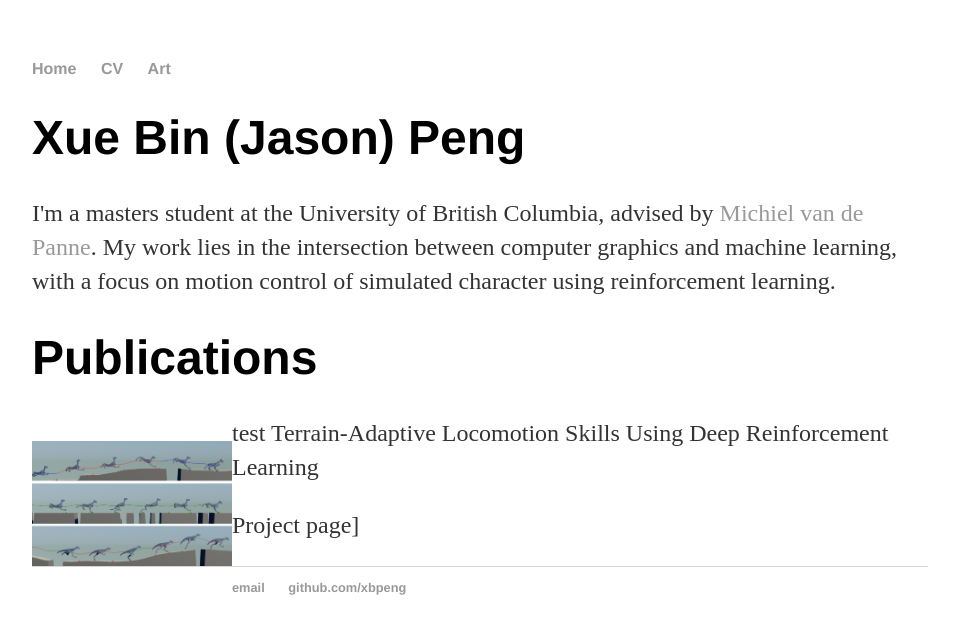
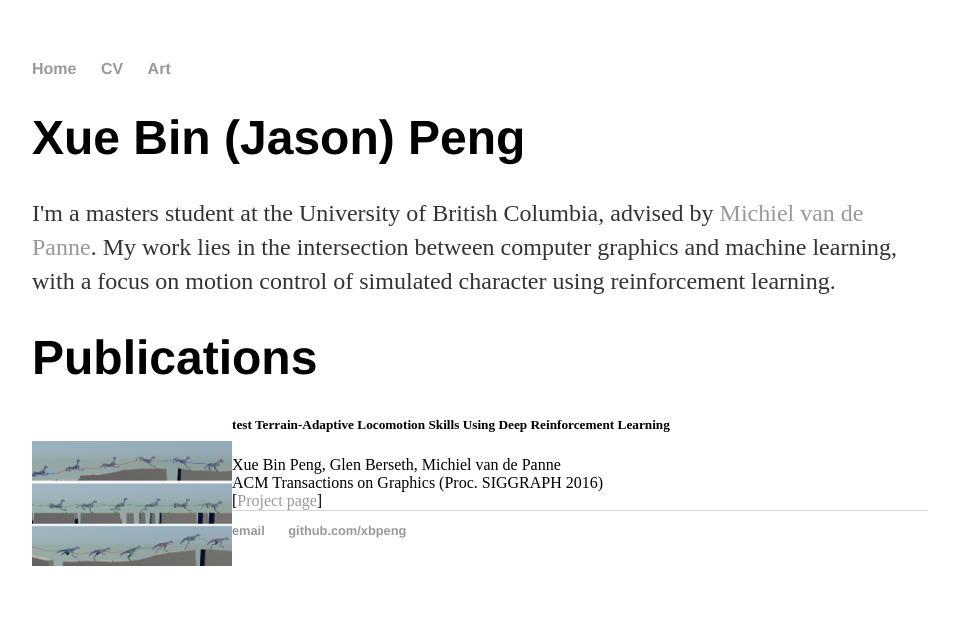
Before and after one commit to xbpeng/xbpeng.github.io, a Jekyll site: the page built from index.html, in a window 1280 px wide. Shown: the top 634 px of the page, without its empty margins (160-1119 px from the left). Built offline with Jekyll 4.4.1, drawn with Linux system fonts in a browser that asks for light colours.

Commit message:
Update index.html
tweaks

```diff
--- a/index.html
+++ b/index.html
@@ -9,9 +9,9 @@ title: Xue Bin (Jason) Peng
 	<h1>Publications</h1>
 
 	<p style="float: left;"><a href="https://www.cs.ubc.ca/~van/papers/2016-TOG-deepRL/index.html"><img style="vertical-align:top" src="images/papers/2016-TOG-deepRL.png"  width="200" height="inherit" alt="" /></a></p>
-    	<p <h5> test Terrain-Adaptive Locomotion Skills Using Deep Reinforcement Learning </h5></p>
-	<p Xue Bin Peng, Glen Berseth, Michiel van de Panne <br></p>
-	<p ACM Transactions on Graphics (Proc. SIGGRAPH 2016)  <br></p>
-	<p [<a href="https://www.cs.ubc.ca/~van/papers/2016-TOG-deepRL/index.html">Project page</a>]</p>
+    	<h5> test Terrain-Adaptive Locomotion Skills Using Deep Reinforcement Learning </h5>
+	Xue Bin Peng, Glen Berseth, Michiel van de Panne <br>
+	ACM Transactions on Graphics (Proc. SIGGRAPH 2016)  <br>
+	[<a href="https://www.cs.ubc.ca/~van/papers/2016-TOG-deepRL/index.html">Project page</a>]
 
 </div><!-- /.blurb -->
```
